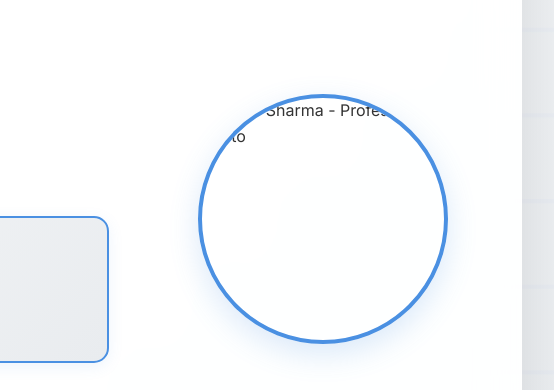
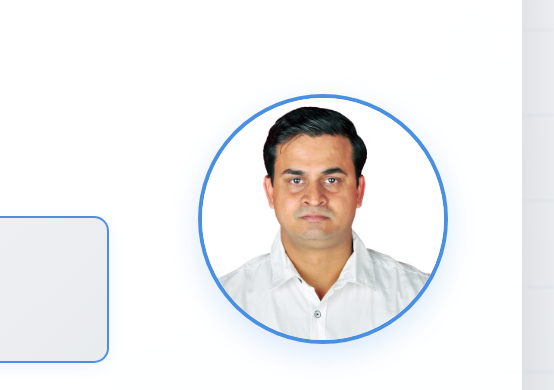
Before and after one commit to samirsharma772000-hue/Samir-Portfolio, a plain HTML site: page index.html in a window 1280 px wide. Shown: the part 229-619 px from the top of the page, 726-1280 px from the left. Drawn offline with Linux system fonts and the light colour scheme.

Commit message:
Fix: Update image extension from .png to .jpeg

```diff
--- a/index.html
+++ b/index.html
@@ -82,7 +82,7 @@
                 </div>
                 <div class="hero-image">
                     <div class="profile-photo">
-                        <img src="Samir_Resume_Pic.png" alt="Samir Sharma - Professional Photo" />
+                        <img src="Samir_Resume_Pic.jpeg" alt="Samir Sharma - Professional Photo" />
                     </div>
                 </div>
             </div>
```
